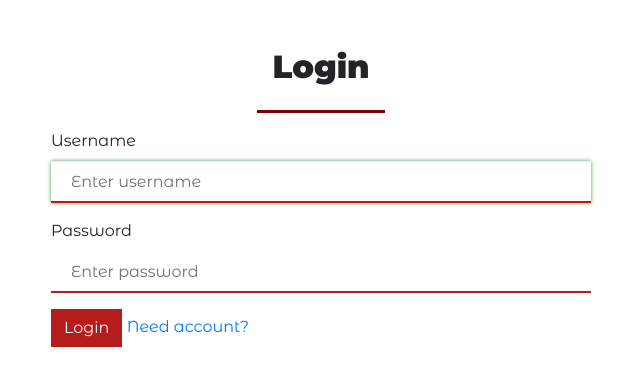
After one commit to emmanuelluur/pizza_app, a Django app: page /users/ in a window 1280 px wide. The commit adds this page. Shown: the top 386 px of the page, without its empty margins (319-959 px from the left). Run offline with Django 3.2, Linux system fonts and the light colour scheme; parts of the project's set-up code (start-up, migrations or seed data) failed here and were passed over; some libraries are stand-ins or nearby versions.

Commit message:
add auth users

```diff
--- a/apps/menu/urls.py
+++ b/apps/menu/urls.py
@@ -1,7 +1,7 @@
 from django.urls import path
 from . import views
-
+from django.contrib.auth.decorators import login_required
 
 urlpatterns = [
-    path('', views.menu, name="menu"),
+    path('', login_required(views.menu), name="menu"),
 ]
--- a/apps/usuarios/urls.py
+++ b/apps/usuarios/urls.py
@@ -3,5 +3,8 @@ from . import views
 
 
 urlpatterns = [
+    path('', views.login_user, name="login_auth"),
     path('signin/', views.register_user, name="signin"),
+    path('login/', views.login_user, name="login"),
+    path('logout/', views.logout_view, name="logout"),
 ]
--- a/apps/usuarios/views.py
+++ b/apps/usuarios/views.py
@@ -1,15 +1,39 @@
-from django.shortcuts import render
+from django.shortcuts import render, redirect
+from django.contrib.auth import authenticate, login, logout
 from .forms import RegisterNewUserForm
 # Create your views here.
 
+
 def register_user(request):
-	template = './register.html'
-	context = {}
-	if request.method == 'POST':
-		form = RegisterNewUserForm(request.POST)
-		if form.is_valid():
-			form.save()
-			return render(request, template, {"message": "User Saved", "clase": "alert-success text-center"})
-		else:
-			return render(request, template, {"message": "Error check all fields", "clase": "alert-danger text-center"})
-	return render(request, template, context)
+    template = './register.html'
+    context = {}
+    if request.method == 'POST':
+        form = RegisterNewUserForm(request.POST)
+        if form.is_valid():
+            form.save()
+            return render(request, template, {"message": "User Saved", "clase": "alert-success text-center"})
+        else:
+            return render(request, template, {"message": "Error check all fields", "clase": "alert-danger text-center"})
+    return render(request, template, context)
+
+
+def login_user(request):
+    template = './login.html'
+    if request.method == 'POST':
+        username = request.POST['username']
+        password = request.POST['password']
+        user = authenticate(request, username=username, password=password)
+        if user is not None:
+            # success
+            login(request, user)
+            return  redirect('menu')
+        else:
+            # error
+            return  render(request, template, {"message": "Invalid credentials", "clase": "alert-danger"})
+    return render(request, template)
+
+def logout_view(request):
+    logout(request)
+
+    return  redirect('login_auth')
+    # Redirect to a success page.
--- a/pizza_app/urls.py
+++ b/pizza_app/urls.py
@@ -19,4 +19,5 @@ urlpatterns = [
     path('admin/', admin.site.urls),
     path('users/', include('apps.usuarios.urls')),
     path('menu/', include('apps.menu.urls')),
+    path('accounts/login/', include('apps.usuarios.urls')),
 ]
--- a/templates/base.html
+++ b/templates/base.html
@@ -11,8 +11,7 @@
   <link rel="stylesheet" href="https://stackpath.bootstrapcdn.com/bootstrap/4.3.1/css/bootstrap.min.css"
     integrity="sha384-ggOyR0iXCbMQv3Xipma34MD+dH/1fQ784/j6cY/iJTQUOhcWr7x9JvoRxT2MZw1T" crossorigin="anonymous">
   <!--Fonts-->
-  <link href="https://fonts.googleapis.com/css?family=Montserrat+Alternates:400,700,900&display=swap"
-  rel="stylesheet">
+  <link href="https://fonts.googleapis.com/css?family=Montserrat+Alternates:400,700,900&display=swap" rel="stylesheet">
   <!--Icons-->
   <script src="https://kit.fontawesome.com/d448299394.js"></script>
   <!--Styles-->
@@ -32,8 +31,13 @@
         <article class="navbar-nav">
           <a href="#" class="nav-item nav-link">Home</a>
           <a href="#" class="nav-item nav-link">Menu</a>
-        <a href="#" class="nav-item nav-link cart-item"><i class="fas fa-shopping-cart"></i> <span
+          {% if user.is_authenticated %}
+          <a href="{% url 'logout' %}" class="nav-item nav-link">Logout</a>
+          {% endif %}
+          <a href="#" class="nav-item nav-link cart-item mx-1"><i class="fas fa-shopping-cart"></i> <span
               id="items-count">0</span></a>
+
+
         </article>
       </div>
     </div>
--- /dev/null
+++ b/templates/login.html
@@ -0,0 +1,40 @@
+{% extends './base.html' %}
+{% block navbar %}{% endblock %}
+
+
+{% block content %}
+
+<section class="form-login mt-3 py-3">
+    <div class="text-center pb-3">
+        <h2 class="py-3 heading-section"> Login </h2>
+        <div class="mx-auto heading-line"></div>
+    </div>
+
+    <div class="container">
+        <div class="row">
+            <div class="col-lg-6 offset-3 ">
+                <form method="POST">
+                    {% csrf_token %}
+                    <div class="form-group">
+                        <label for="username">Username</label>
+                        <input type="text" class="form-control" id="username" name="username"
+                            placeholder="Enter username" required autofocus>
+                    </div>
+                    <div class="form-group">
+                        <label for="password">Password</label>
+                        <input type="password" class="form-control" id="password" name="password"
+                            placeholder="Enter password" required>
+                    </div>
+                    {% if message %}
+                    <div class="alert {{ clase }} text-center">{{message}}</div>
+                    {% endif %}
+                    <button type="submit" class="btn btn-primary">Login</button>
+
+                    <a href="{% url 'signin' %}">Need account?</a>
+                </form>
+            </div>
+        </div>
+    </div>
+</section>
+
+{% endblock %}
```
Lines whose indentation alone changed are shown as unchanged.
